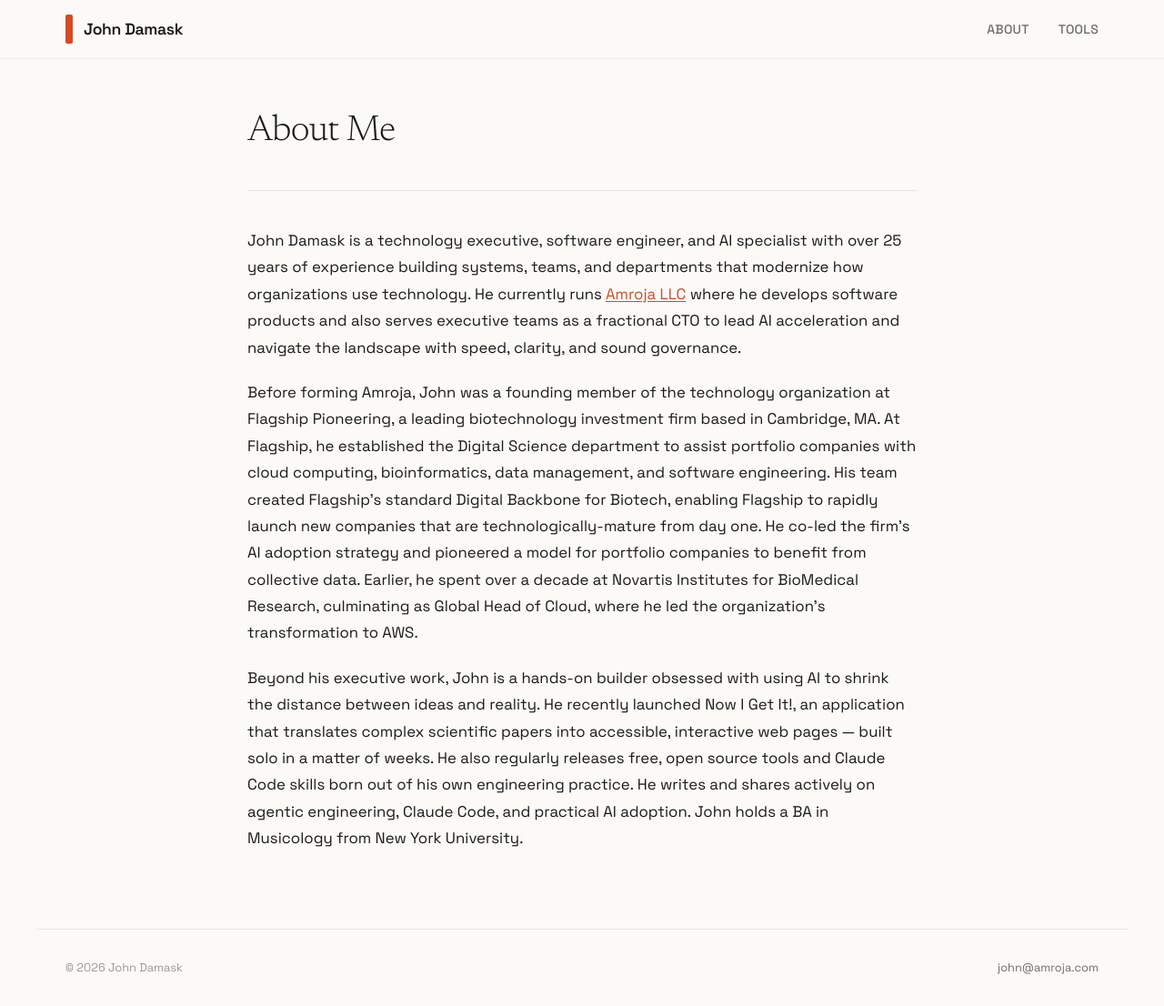
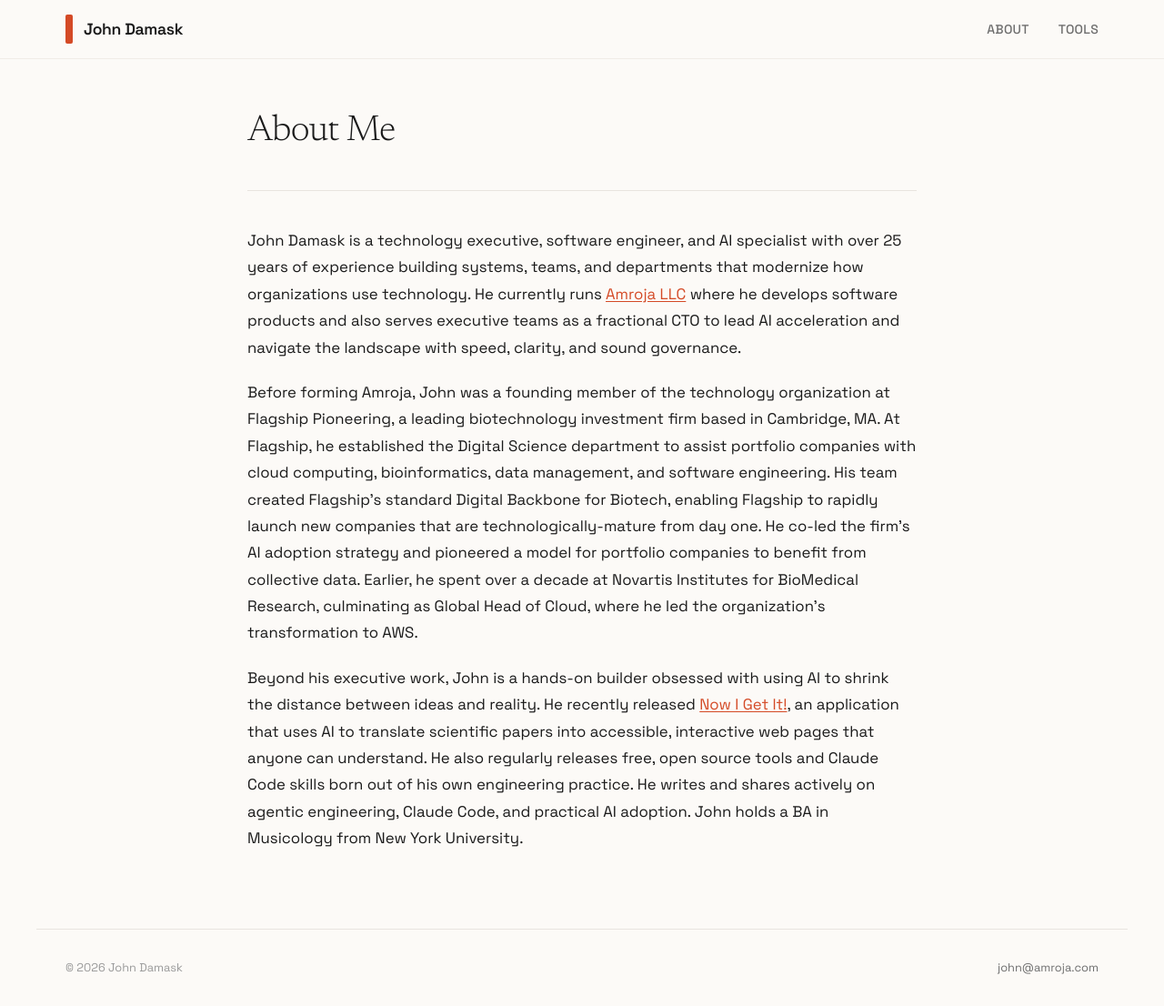
Before and after one commit to jbdamask/jbdamask.github.io, a Jekyll site: the page built from aboutme.md, in a window 1280 px wide and 1106 px high. Shown: the whole window at 91% size. Built offline with Jekyll 4.4.1, drawn with Linux system fonts in a browser that asks for light colours.

Commit message:
made it real

```diff
--- a/aboutme.md
+++ b/aboutme.md
@@ -8,4 +8,4 @@ John Damask is a technology executive, software engineer, and AI specialist with
 
 Before forming Amroja, John was a founding member of the technology organization at Flagship Pioneering, a leading biotechnology investment firm based in Cambridge, MA. At Flagship, he established the Digital Science department to assist portfolio companies with cloud computing, bioinformatics, data management, and software engineering. His team created Flagship’s standard Digital Backbone for Biotech, enabling Flagship to rapidly launch new companies that are technologically-mature from day one. He co-led the firm's AI adoption strategy and pioneered a model for portfolio companies to benefit from collective data. Earlier, he spent over a decade at Novartis Institutes for BioMedical Research, culminating as Global Head of Cloud, where he led the organization's transformation to AWS.
 
-Beyond his executive work, John is a hands-on builder obsessed with using AI to shrink the distance between ideas and reality. He recently launched Now I Get It!, an application that translates complex scientific papers into accessible, interactive web pages — built solo in a matter of weeks. He also regularly releases free, open source tools and Claude Code skills born out of his own engineering practice. He writes and shares actively on agentic engineering, Claude Code, and practical AI adoption. John holds a BA in Musicology from New York University.
+Beyond his executive work, John is a hands-on builder obsessed with using AI to shrink the distance between ideas and reality. He recently released [Now I Get It!](https://nowigetit.us), an application that uses AI to translate scientific papers into accessible, interactive web pages that anyone can understand. He also regularly releases free, open source tools and Claude Code skills born out of his own engineering practice. He writes and shares actively on agentic engineering, Claude Code, and practical AI adoption. John holds a BA in Musicology from New York University.
```
